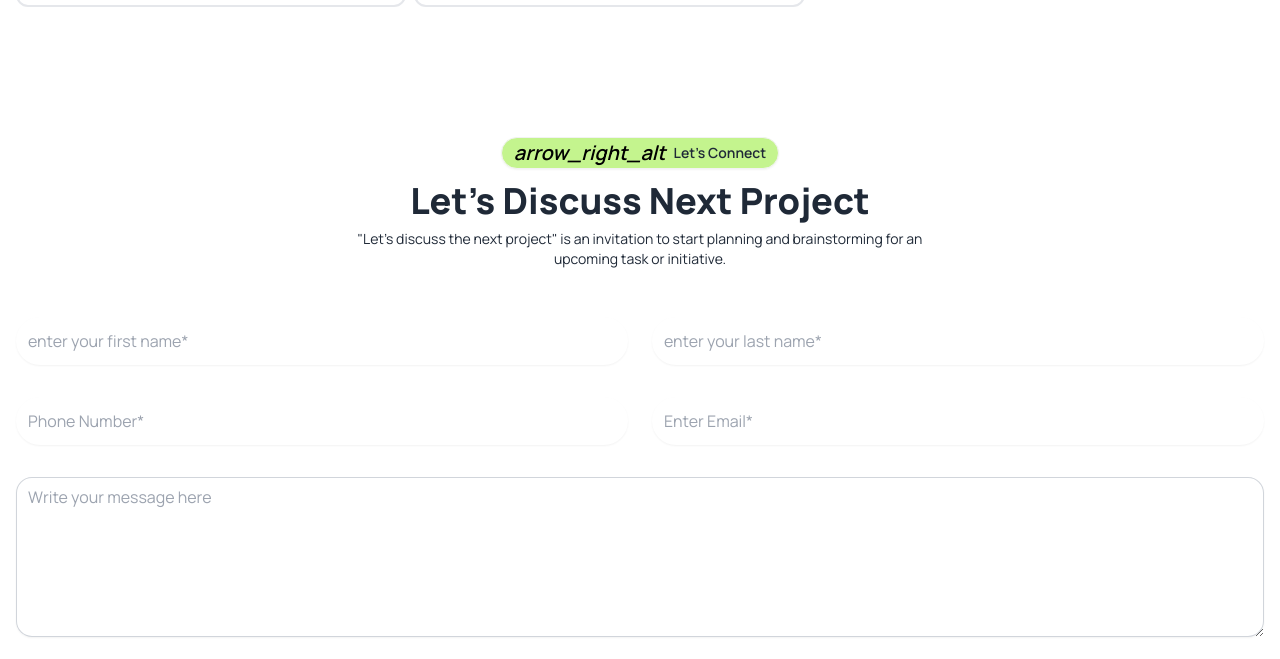
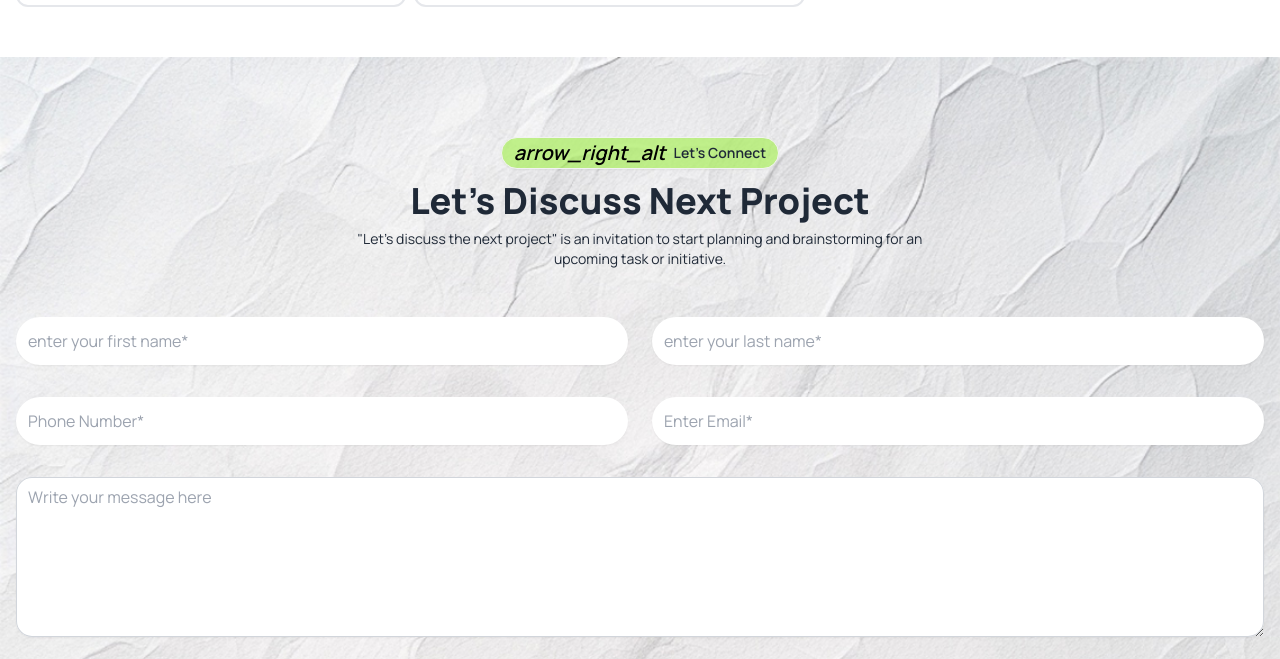
Before and after one commit to devsajibghosh/assingment-3, a plain HTML site: page index.html in a window 1280 px wide. Shown: the part 4177-4836 px from the top of the page. Drawn offline with nearby package versions, Linux system fonts and the light colour scheme; the site is published under a folder, as on GitHub Pages, so addresses that start at the root find nothing.

Commit message:
added bg-image

```diff
--- a/index.html
+++ b/index.html
@@ -497,7 +497,7 @@
 
 <!-- contact us section  -->
 
-  <section class="bg-[url('/images/bg.jpg')] bg-cover bg-no-repeat py-20">
+  <section class="bg-[url('./background/bg.jpg')] bg-cover bg-no-repeat py-20">
     <div class="container md:container mx-auto px-4">
 
         <div class="">
```
Also changed, not shown: background/bg.jpg (added).
